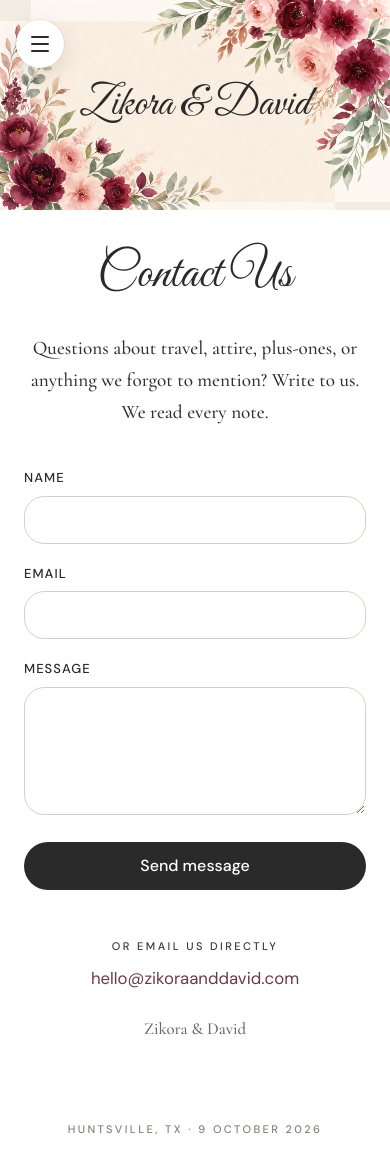
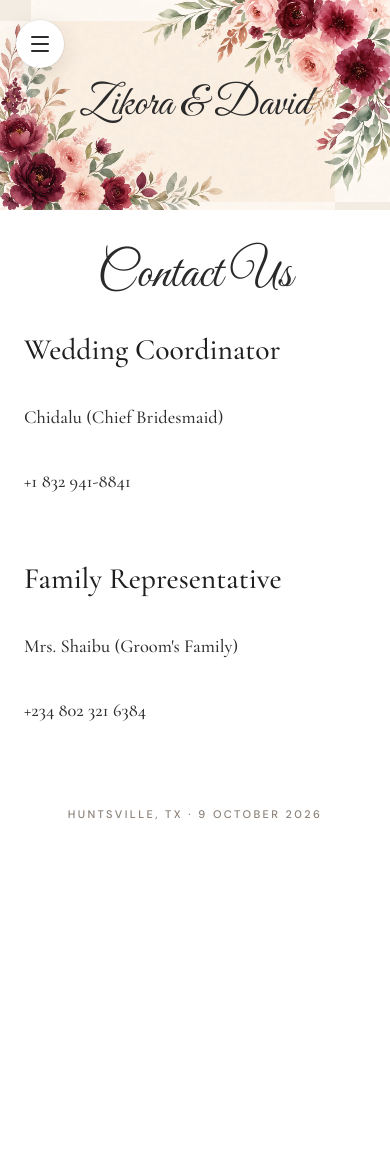
Before and after one commit to DavidShaibu/DeeZi-2026, a Next.js app: page /contact in a window 390 px wide. Shown: the top 1172 px of the page. After the commit the page ends 863 px from the top, so only its background shows below. Built offline with nearby package versions, Linux system fonts and the light colour scheme.

Commit message:
Replace the contact form with coordinator and family numbers
Match the WithJoy contact layout: Chidalu as chief bridesmaid and
Mrs. Shaibu for the groom’s family, with tap-to-call links.

Co-authored-by: david.shaibu <david.shaibu@yale.edu>

```diff
--- a/scripts/smoke.mjs
+++ b/scripts/smoke.mjs
@@ -69,12 +69,32 @@ try {
   await page.getByTestId("open-menu").click();
   await page.getByRole("link", { name: "Contact Us" }).click();
   await page.waitForURL("**/contact");
-  await page.getByLabel("Name").fill("Adaeze Okonkwo");
-  await page.getByLabel("Email").fill("adaeze@example.com");
-  await page.getByLabel("Message").fill("Cannot wait to celebrate in Lagos.");
-  await page.getByTestId("contact-submit").click();
-  await page.getByTestId("contact-thanks").waitFor({ state: "visible" });
-  await assert(true, "contact form shows thank-you");
+  await assert(
+    (await page.getByRole("heading", { name: "Wedding Coordinator" }).count()) ===
+      1,
+    "contact lists the wedding coordinator",
+  );
+  await assert(
+    (await page.getByText("Chidalu (Chief Bridesmaid)").count()) >= 1,
+    "contact lists Chidalu as chief bridesmaid",
+  );
+  await assert(
+    (await page.getByRole("link", { name: "+1 832 941-8841" }).count()) === 1,
+    "contact lists Chidalu’s number",
+  );
+  await assert(
+    (await page.getByRole("heading", { name: "Family Representative" }).count()) ===
+      1,
+    "contact lists the family representative",
+  );
+  await assert(
+    (await page.getByText("Mrs. Shaibu (Groom's Family)").count()) >= 1,
+    "contact lists Mrs. Shaibu for the groom’s family",
+  );
+  await assert(
+    (await page.getByRole("link", { name: "+234 802 321 6384" }).count()) === 1,
+    "contact lists Mrs. Shaibu’s number",
+  );
 
   await page.getByTestId("open-menu").click();
   await page.getByRole("link", { name: "Where to Stay" }).click();
--- a/src/app/api/contact/route.ts
+++ /dev/null
@@ -1,23 +0,0 @@
-import { NextResponse } from "next/server";
-
-export async function POST(request: Request) {
-  try {
-    const body = (await request.json()) as {
-      name?: unknown;
-      email?: unknown;
-      message?: unknown;
-    };
-
-    const name = typeof body.name === "string" ? body.name.trim() : "";
-    const email = typeof body.email === "string" ? body.email.trim() : "";
-    const message = typeof body.message === "string" ? body.message.trim() : "";
-
-    if (!name || !email || !message || !email.includes("@")) {
-      return NextResponse.json({ error: "Invalid message" }, { status: 400 });
-    }
-
-    return NextResponse.json({ ok: true });
-  } catch {
-    return NextResponse.json({ error: "Invalid request" }, { status: 400 });
-  }
-}
--- a/src/app/contact/page.tsx
+++ b/src/app/contact/page.tsx
@@ -1,9 +1,8 @@
 import type { Metadata } from "next";
 
-import { ContactForm } from "@/components/contact-form";
-import { PageShell, StoryText } from "@/components/page-shell";
+import { PageShell } from "@/components/page-shell";
 import { PageTitle } from "@/components/page-title";
-import { couple } from "@/lib/site";
+import { contacts } from "@/lib/site";
 
 export const metadata: Metadata = {
   title: "Contact Us",
@@ -14,28 +13,23 @@ export default function ContactPage() {
     <PageShell>
       <PageTitle>Contact Us</PageTitle>
 
-      <StoryText>
-        Questions about travel, attire, plus-ones, or anything we forgot to
-        mention? Write to us. We read every note.
-      </StoryText>
-
-      <div className="mx-auto mt-10 max-w-md">
-        <ContactForm />
-      </div>
-
-      <div className="mt-12 text-center">
-        <p className="text-[11px] font-medium tracking-[0.22em] text-[#3a3a3a] uppercase">
-          Or email us directly
-        </p>
-        <a
-          href={`mailto:${couple.email}`}
-          className="mt-3 inline-block text-[1.05rem] text-[#6b3a45] underline-offset-4 hover:underline"
-        >
-          {couple.email}
-        </a>
-        <p className="font-serif mt-6 text-[1.05rem] text-[#6b6560]">
-          {couple.names}
-        </p>
+      <div className="flex flex-col gap-16 sm:gap-20" data-testid="contact-list">
+        {contacts.map((person) => (
+          <section key={person.role}>
+            <h2 className="font-serif text-[1.85rem] leading-tight text-[#1f1f1f] sm:text-[2.05rem]">
+              {person.role}
+            </h2>
+            <p className="font-serif mt-8 text-[1.15rem] leading-8 text-[#2f2f2f] sm:text-[1.25rem]">
+              {person.name} ({person.detail})
+            </p>
+            <a
+              href={`tel:${person.tel}`}
+              className="font-serif mt-8 inline-block text-[1.15rem] leading-8 text-[#2f2f2f] sm:text-[1.25rem]"
+            >
+              {person.phone}
+            </a>
+          </section>
+        ))}
       </div>
     </PageShell>
   );
--- a/src/components/contact-form.tsx
+++ /dev/null
@@ -1,129 +0,0 @@
-"use client";
-
-import { useState, type FormEvent } from "react";
-
-import { Button } from "@/components/ui/button";
-import { Label } from "@/components/ui/label";
-
-export function ContactForm() {
-  const [status, setStatus] = useState<"idle" | "sending" | "sent" | "error">(
-    "idle",
-  );
-  const [name, setName] = useState("");
-  const [email, setEmail] = useState("");
-  const [message, setMessage] = useState("");
-
-  async function onSubmit(event: FormEvent<HTMLFormElement>) {
-    event.preventDefault();
-    setStatus("sending");
-
-    try {
-      const response = await fetch("/api/contact", {
-        method: "POST",
-        headers: { "Content-Type": "application/json" },
-        body: JSON.stringify({ name, email, message }),
-      });
-
-      if (!response.ok) {
-        throw new Error("Request failed");
-      }
-
-      setName("");
-      setEmail("");
-      setMessage("");
-      setStatus("sent");
-    } catch {
-      setStatus("error");
-    }
-  }
-
-  if (status === "sent") {
-    return (
-      <div className="rounded-2xl border border-[#e8ddd4] bg-[#fbf7f2] px-6 py-10 text-center" data-testid="contact-thanks">
-        <p className="font-script text-4xl text-[#2a2a2a]">Thank you</p>
-        <p className="font-serif mx-auto mt-4 max-w-sm text-[1.05rem] leading-8 text-[#3a3a3a]">
-          We received your note and will write back as soon as we can. We cannot
-          wait to celebrate with you.
-        </p>
-        <Button
-          type="button"
-          variant="outline"
-          className="mt-6 h-11 rounded-full border-[#2a2a2a] px-6"
-          onClick={() => setStatus("idle")}
-        >
-          Send another message
-        </Button>
-      </div>
-    );
-  }
-
-  const fieldClass =
-    "h-12 w-full rounded-xl border border-[#d9cfc6] bg-white px-3.5 text-base text-[#2b2b2b] outline-none transition focus:border-[#c4a090] focus:ring-2 focus:ring-[#c4a090]/40";
-
-  return (
-    <form onSubmit={onSubmit} className="space-y-5">
-      <div className="space-y-2">
-        <Label htmlFor="name" className="text-[13px] tracking-[0.08em] uppercase">
-          Name
-        </Label>
-        <input
-          id="name"
-          name="name"
-          value={name}
-          onChange={(event) => setName(event.target.value)}
-          required
-          autoComplete="name"
-          className={fieldClass}
-        />
-      </div>
-      <div className="space-y-2">
-        <Label
-          htmlFor="email"
-          className="text-[13px] tracking-[0.08em] uppercase"
-        >
-          Email
-        </Label>
-        <input
-          id="email"
-          name="email"
-          type="email"
-          value={email}
-          onChange={(event) => setEmail(event.target.value)}
-          required
-          autoComplete="email"
-          className={fieldClass}
-        />
-      </div>
-      <div className="space-y-2">
-        <Label
-          htmlFor="message"
-          className="text-[13px] tracking-[0.08em] uppercase"
-        >
-          Message
-        </Label>
-        <textarea
-          id="message"
-          name="message"
-          value={message}
-          onChange={(event) => setMessage(event.target.value)}
-          required
-          rows={5}
-          className={`${fieldClass} min-h-32 py-3`}
-        />
-      </div>
-      {status === "error" ? (
-        <p className="text-sm text-red-700">
-          Something went wrong. Please try again, or email us directly.
-        </p>
-      ) : null}
-      <button
-        type="submit"
-        data-testid="contact-submit"
-        disabled={status === "sending"}
-        className="h-12 w-full rounded-full bg-[#2a2a2a] text-base font-medium text-white transition hover:bg-[#3a3a3a] disabled:opacity-60"
-      >
-        {status === "sending" ? "Sending…" : "Send message"}
-      </button>
-    </form>
-  );
-}
--- a/src/lib/site.ts
+++ b/src/lib/site.ts
@@ -55,6 +55,23 @@ export const registry = {
   },
   zelle: "8172333219",
 } as const;
+
+export const contacts = [
+  {
+    role: "Wedding Coordinator",
+    name: "Chidalu",
+    detail: "Chief Bridesmaid",
+    phone: "+1 832 941-8841",
+    tel: "+18329418841",
+  },
+  {
+    role: "Family Representative",
+    name: "Mrs. Shaibu",
+    detail: "Groom's Family",
+    phone: "+234 802 321 6384",
+    tel: "+2348023216384",
+  },
+] as const;
 
 export const ourStory = [
   {
```
Also changed, not shown: 1 other file (tests, documents, lock files or other folders).
